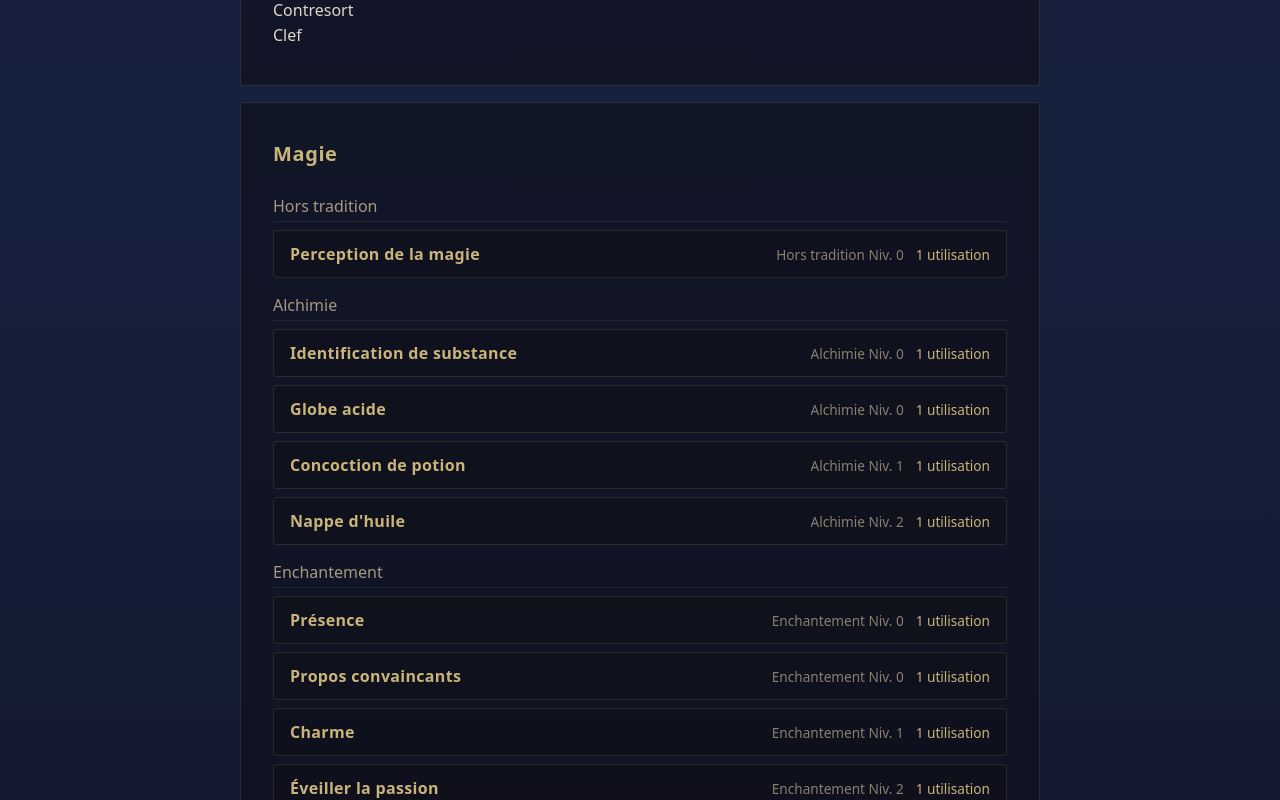
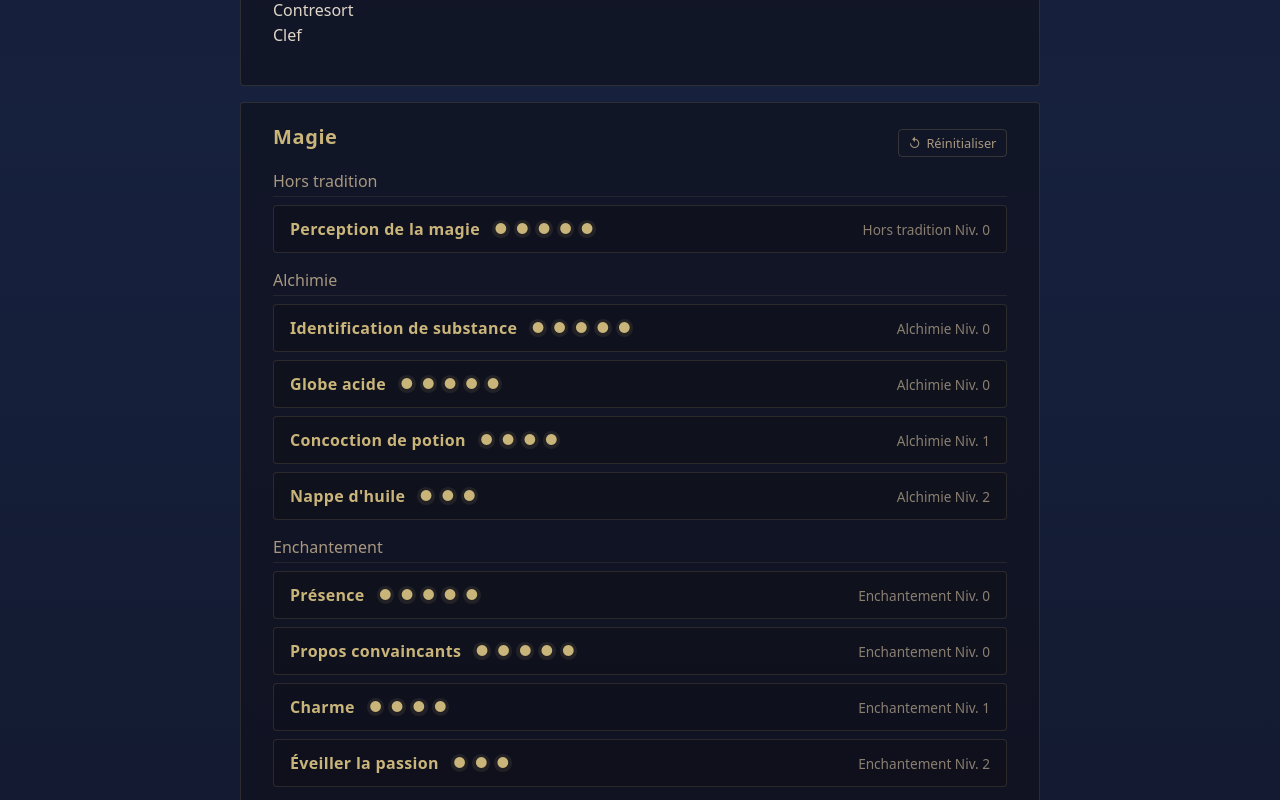
Before and after one commit to SwannyLorenzi/auspex-selvae, an Angular app: page /demonlord in a window 1280 px wide. Shown: the part 1660-2460 px from the top of the page. Built offline with nearby package versions, Linux system fonts and the light colour scheme.

Commit message:
replace uses by clickable ticks

```diff
--- a/src/app/demonlord/components/magie/magie.html
+++ b/src/app/demonlord/components/magie/magie.html
@@ -1,7 +1,17 @@
-<h2>Magie</h2>
+<div class="magie-header">
+      <h2>Magie</h2>
+      <button
+        type="button"
+        class="reset-button"
+        (click)="resetAllUses()"
+        aria-label="Réinitialiser toutes les utilisations de sorts"
+      >
+        <span aria-hidden="true">↺</span> Réinitialiser
+      </button>
+    </div>
 
-<div class="magie-content">
-@for (trad of traditions; track trad.tradition) {
+    <div class="magie-content">
+@for (trad of traditions(); track trad.tradition) {
   <div class="tradition-section">
     <h3>{{ trad.tradition }}</h3>
     <div class="spell-list">
--- a/src/app/demonlord/components/magie/magie.scss
+++ b/src/app/demonlord/components/magie/magie.scss
@@ -1,9 +1,38 @@
+.magie-header {
+  display: flex;
+  align-items: center;
+  justify-content: space-between;
+  gap: 1rem;
+  margin-bottom: 0.5rem;
+}
+
 h2 {
   font-size: 1.25rem;
   padding-bottom: 0.75rem;
   color: #c9b47a;
   font-weight: 600;
   letter-spacing: 0.03em;
+  margin: 0;
+}
+
+.reset-button {
+  display: inline-flex;
+  align-items: center;
+  gap: 0.35rem;
+  background: none;
+  border: 0.0625rem solid rgba(201, 180, 122, 0.2);
+  border-radius: 0.25rem;
+  color: #a89880;
+  font-size: 0.8rem;
+  font-family: inherit;
+  padding: 0.25rem 0.6rem;
+  cursor: pointer;
+  transition: color 0.15s ease, border-color 0.15s ease;
+
+   &:hover {
+    color: #c9b47a;
+    border-color: rgba(201, 180, 122, 0.4);
+   }
 }
 
 .magie-content {
--- a/src/app/demonlord/components/magie/magie.ts
+++ b/src/app/demonlord/components/magie/magie.ts
@@ -1,5 +1,5 @@
-import { Component, Input } from '@angular/core';
-import { MagicTradition } from '../../demonlord-models';
+import { ChangeDetectionStrategy, Component, input } from '@angular/core';
+import { MagicTradition, Spell } from '../../demonlord-models';
 import { SpellCardComponent } from '../spell-card/spell-card';
 
 @Component({
@@ -7,7 +7,16 @@ import { SpellCardComponent } from '../spell-card/spell-card';
   imports: [SpellCardComponent],
   templateUrl: './magie.html',
   styleUrl: './magie.scss',
+  changeDetection: ChangeDetectionStrategy.OnPush,
 })
 export class MagieComponent {
-  @Input() traditions: MagicTradition[] = [];
+  traditions = input.required<MagicTradition[]>();
+
+  resetAllUses(): void {
+    for (const tradition of this.traditions()) {
+      for (const spell of tradition.spells) {
+        spell.currentUses = 0;
+       }
+     }
+   }
 }
--- a/src/app/demonlord/components/spell-card/spell-card.html
+++ b/src/app/demonlord/components/spell-card/spell-card.html
@@ -7,29 +7,42 @@
   [attr.aria-label]="spell().name + ' - ' + (isExpanded() ? 'Replier' : 'Déplier')"
 >
   <div class="spell-header">
+    <div class="spell-name-row">
       <span class="spell-name">{{ spell().name }}</span>
+      <span class="spell-uses">
+        @for (tick of [].constructor(spell().maxUses); track $index) {
+          <span
+            class="tick"
+            [class.used]="spell().currentUses > $index"
+            (click)="$event.stopPropagation()"
+            (click)="spendUse()"
+            [attr.aria-label]="
+              $any(spell().currentUses > $index)
+                ? 'Utilisation déjà dépensée'
+                : 'Dépenser une utilisation'
+            "
+            role="button"
+            tabindex="0"
+            >●</span
+          >
+        }
+      </span>
+    </div>
     <span class="spell-meta">
       <span class="spell-level">{{ spell().tradition }} Niv. {{ spell().level }}</span>
-        <span class="spell-uses">{{ spell().uses }} utilisation{{ spell().uses > 1 ? 's' : '' }}</span>
     </span>
   </div>
 
   @if (isExpanded()) {
     <div class="spell-details">
       @if (spell().targetRange) {
-          <div class="detail-block">
-            <strong>Cible / Portée :</strong> {{ spell().targetRange }}
-          </div>
+        <div class="detail-block"><strong>Cible / Portée :</strong> {{ spell().targetRange }}</div>
       }
       @if (spell().duration) {
-          <div class="detail-block">
-            <strong>Durée :</strong> {{ spell().duration }}
-          </div>
+        <div class="detail-block"><strong>Durée :</strong> {{ spell().duration }}</div>
       }
       @if (spell().effects) {
-          <div class="detail-block">
-            <strong>Effets :</strong> {{ spell().effects }}
-          </div>
+        <div class="detail-block"><strong>Effets :</strong> {{ spell().effects }}</div>
       }
       @if (spell().bonus20Plus) {
         <div class="detail-block bonus-block">
--- a/src/app/demonlord/components/spell-card/spell-card.scss
+++ b/src/app/demonlord/components/spell-card/spell-card.scss
@@ -36,6 +36,12 @@
   letter-spacing: 0.02em;
 }
 
+.spell-name-row {
+  display: flex;
+  align-items: center;
+  gap: 0.75rem;
+}
+
 .spell-meta {
   display: flex;
   gap: 0.75rem;
@@ -49,9 +55,39 @@
 }
 
 .spell-uses {
+  display: flex;
+  align-items: center;
+  gap: 0.25rem;
   font-size: 0.85rem;
   color: #c9b47a;
   font-weight: 500;
+}
+
+.tick {
+  display: inline-flex;
+  align-items: center;
+  justify-content: center;
+  width: 1.1rem;
+  height: 1.1rem;
+  border-radius: 50%;
+  font-size: 0.9rem;
+  line-height: 1;
+  cursor: pointer;
+  transition: background-color 0.15s ease, color 0.15s ease;
+  user-select: none;
+
+  &.used {
+    color: rgba(201, 180, 122, 0.3);
+  }
+
+  &:not(.used) {
+    color: #c9b47a;
+    background-color: rgba(201, 180, 122, 0.1);
+  }
+
+  &:hover:not(.used) {
+    background-color: rgba(201, 180, 122, 0.25);
+  }
 }
 
 .spell-details {
--- a/src/app/demonlord/components/spell-card/spell-card.ts
+++ b/src/app/demonlord/components/spell-card/spell-card.ts
@@ -1,4 +1,4 @@
-import { Component, input, signal } from '@angular/core';
+import { ChangeDetectionStrategy, Component, input, signal } from '@angular/core';
 import { Spell } from '../../demonlord-models';
 
 @Component({
@@ -7,6 +7,7 @@ import { Spell } from '../../demonlord-models';
   imports: [],
   templateUrl: './spell-card.html',
   styleUrl: './spell-card.scss',
+  changeDetection: ChangeDetectionStrategy.OnPush,
 })
 export class SpellCardComponent {
   spell = input.required<Spell>();
@@ -16,4 +17,11 @@ export class SpellCardComponent {
   toggleExpanded(): void {
     this._expanded.update((v) => !v);
   }
+
+  spendUse(): void {
+    const spell = this.spell();
+    if (spell.currentUses < spell.maxUses) {
+      spell.currentUses++;
+    }
+  }
 }
--- a/src/app/demonlord/demonlord-data.ts
+++ b/src/app/demonlord/demonlord-data.ts
@@ -52,7 +52,8 @@ export const characterData: Character = {
           level: 0,
           tradition: 'Hors tradition',
           mainAttribute: 'Intellect',
-          uses: 1,
+          maxUses: 5,
+          currentUses: 0,
           description: '',
           targetRange: '',
           duration: '',
@@ -69,7 +70,8 @@ export const characterData: Character = {
           level: 0,
           tradition: 'Alchimie',
           mainAttribute: 'Intellect',
-          uses: 1,
+          maxUses: 5,
+          currentUses: 0,
           description: '',
           targetRange: '',
           duration: '',
@@ -81,7 +83,8 @@ export const characterData: Character = {
           level: 0,
           tradition: 'Alchimie',
           mainAttribute: 'Intellect',
-          uses: 1,
+          maxUses: 5,
+          currentUses: 0,
           description: '',
           targetRange: '',
           duration: '',
@@ -93,7 +96,8 @@ export const characterData: Character = {
           level: 1,
           tradition: 'Alchimie',
           mainAttribute: 'Intellect',
-          uses: 1,
+          maxUses: 4,
+          currentUses: 0,
           description: '',
           targetRange: '',
           duration: '',
@@ -105,7 +109,8 @@ export const characterData: Character = {
           level: 2,
           tradition: 'Alchimie',
           mainAttribute: 'Intellect',
-          uses: 1,
+          maxUses: 3,
+          currentUses: 0,
           description: '',
           targetRange: '',
           duration: '',
@@ -122,7 +127,8 @@ export const characterData: Character = {
           level: 0,
           tradition: 'Enchantement',
           mainAttribute: 'Volonté',
-          uses: 1,
+          maxUses: 5,
+          currentUses: 0,
           description: '',
           targetRange: '',
           duration: '',
@@ -134,7 +140,8 @@ export const characterData: Character = {
           level: 0,
           tradition: 'Enchantement',
           mainAttribute: 'Volonté',
-          uses: 1,
+          maxUses: 5,
+          currentUses: 0,
           description: '',
           targetRange: '',
           duration: '',
@@ -146,7 +153,8 @@ export const characterData: Character = {
           level: 1,
           tradition: 'Enchantement',
           mainAttribute: 'Volonté',
-          uses: 1,
+          maxUses: 4,
+          currentUses: 0,
           description: '',
           targetRange: '',
           duration: '',
@@ -158,7 +166,8 @@ export const characterData: Character = {
           level: 2,
           tradition: 'Enchantement',
           mainAttribute: 'Volonté',
-          uses: 1,
+          maxUses: 3,
+          currentUses: 0,
           description: '',
           targetRange: '',
           duration: '',
@@ -175,7 +184,8 @@ export const characterData: Character = {
           level: 0,
           tradition: 'Divination',
           mainAttribute: 'Volonté',
-          uses: 1,
+          maxUses: 5,
+          currentUses: 0,
           description: '',
           targetRange: '',
           duration: '',
@@ -187,7 +197,8 @@ export const characterData: Character = {
           level: 0,
           tradition: 'Divination',
           mainAttribute: 'Volonté',
-          uses: 1,
+          maxUses: 5,
+          currentUses: 0,
           description: '',
           targetRange: '',
           duration: '',
@@ -204,7 +215,8 @@ export const characterData: Character = {
           level: 0,
           tradition: 'Illusion',
           mainAttribute: 'Intellect',
-          uses: 1,
+          maxUses: 5,
+          currentUses: 0,
           description: '',
           targetRange: '',
           duration: '',
@@ -216,7 +228,8 @@ export const characterData: Character = {
           level: 0,
           tradition: 'Illusion',
           mainAttribute: 'Intellect',
-          uses: 1,
+          maxUses: 5,
+          currentUses: 0,
           description: '',
           targetRange: '',
           duration: '',
@@ -228,7 +241,8 @@ export const characterData: Character = {
           level: 3,
           tradition: 'Illusion',
           mainAttribute: 'Intellect',
-          uses: 1,
+          maxUses: 2,
+          currentUses: 0,
           description: '',
           targetRange: '',
           duration: '',
--- a/src/app/demonlord/demonlord-models.ts
+++ b/src/app/demonlord/demonlord-models.ts
@@ -50,7 +50,8 @@ export interface Spell {
   level: number;
   tradition: string;
   mainAttribute: 'Intellect' | 'Volonté';
-  uses: number;
+  maxUses: number;
+  currentUses: number;
   description: string;
   targetRange: string;
   duration: string;
```
Lines whose indentation alone changed are shown as unchanged.
